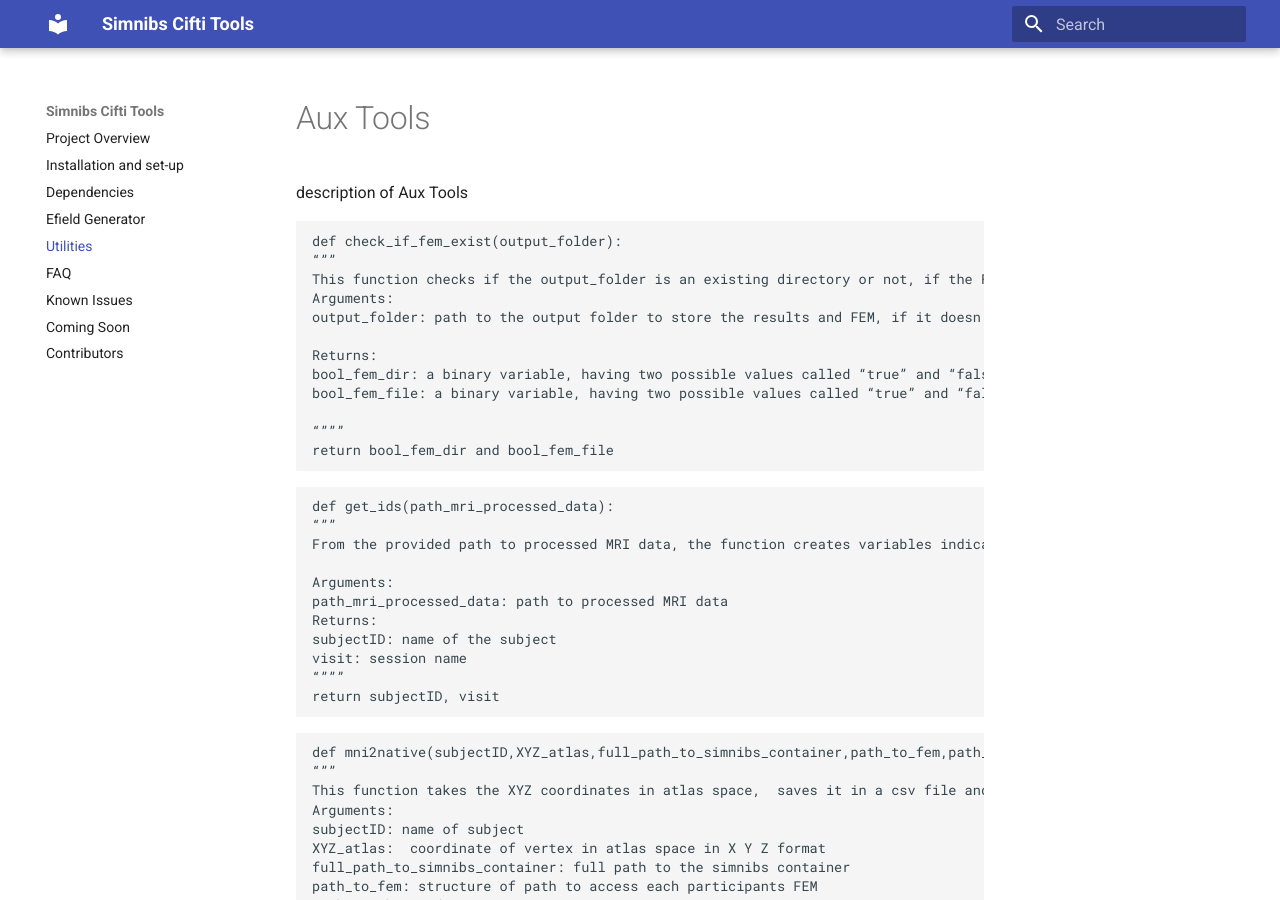
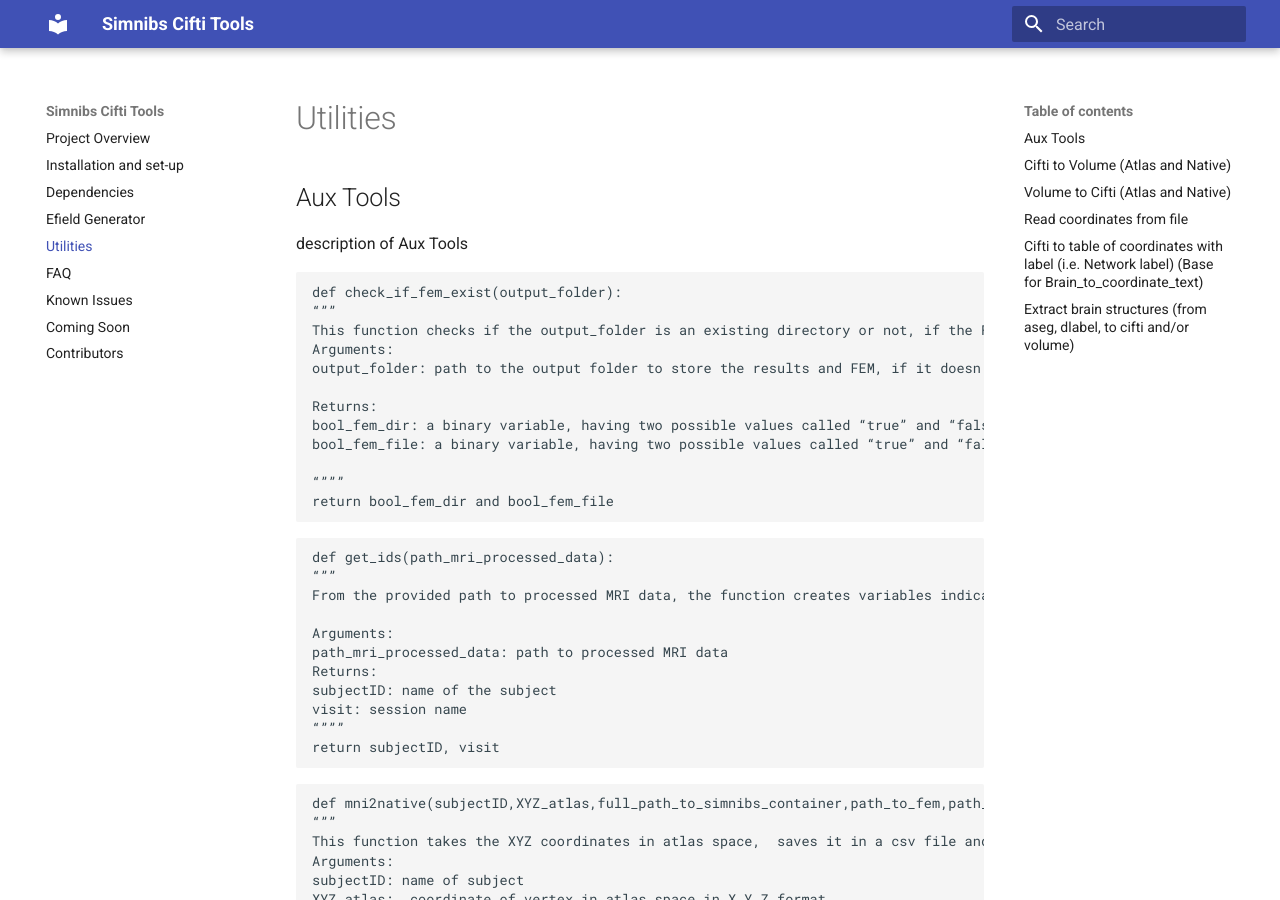
Before and after one commit to DCAN-Labs/simnibs_cifti_tools_RTD2, an MkDocs documentation site: the page built from docs/Utilities.md, in a window 1280 px wide and 900 px high. Built offline with MkDocs 1.6.1 and Material for MkDocs 9.7.7, drawn with Linux system fonts in a browser that asks for light colours.

Commit message:
Update Utilities.md

````diff
--- a/docs/Utilities.md
+++ b/docs/Utilities.md
@@ -1,6 +1,7 @@
-# Aux Tools
+# Utilities
+
+## Aux Tools
 description of Aux Tools
-
 ```
 def check_if_fem_exist(output_folder):
 “””
@@ -70,7 +71,7 @@ array stores the coordinate of vertex in native space
 ```
 
 
-# Cifti to Volume (Atlas and Native)
+## Cifti to Volume (Atlas and Native)
 - Description : Map the content of a cifti file (dscalars, pscalars, dlabels) into a volume file (yes, no white matter) in both atlas space and in native space. White matter would be filled with NaN's. (check if nifti accept NaN's)
 This convertion includes cortical and subcortical structures
 - Input
@@ -82,10 +83,10 @@ This convertion includes cortical and subcortical structures
       - Atlas to native transformation matrix
 - Outputs : Output volume in same space
 
-# Volume to Cifti (Atlas and Native)
+## Volume to Cifti (Atlas and Native)
 - Description
 - Input
 - Output
-# Read coordinates from file
-# Cifti to table of coordinates with label (i.e. Network label) (Base for Brain_to_coordinate_text)
-# Extract brain structures (from aseg, dlabel, to cifti and/or volume)
+## Read coordinates from file
+## Cifti to table of coordinates with label (i.e. Network label) (Base for Brain_to_coordinate_text)
+## Extract brain structures (from aseg, dlabel, to cifti and/or volume)
````
